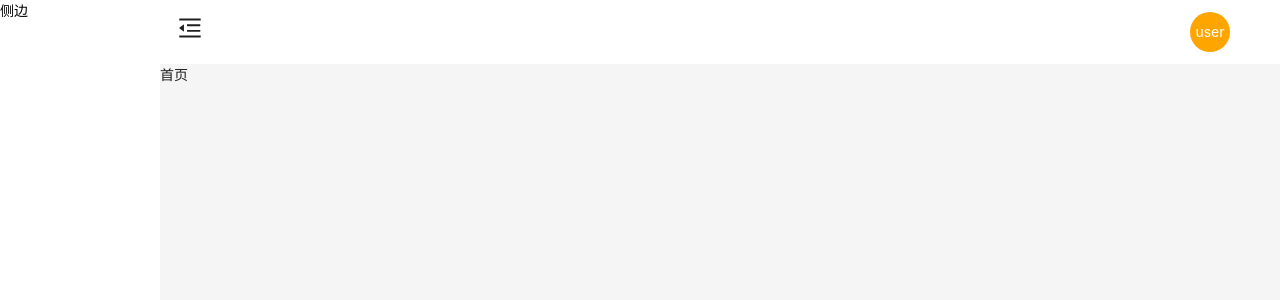
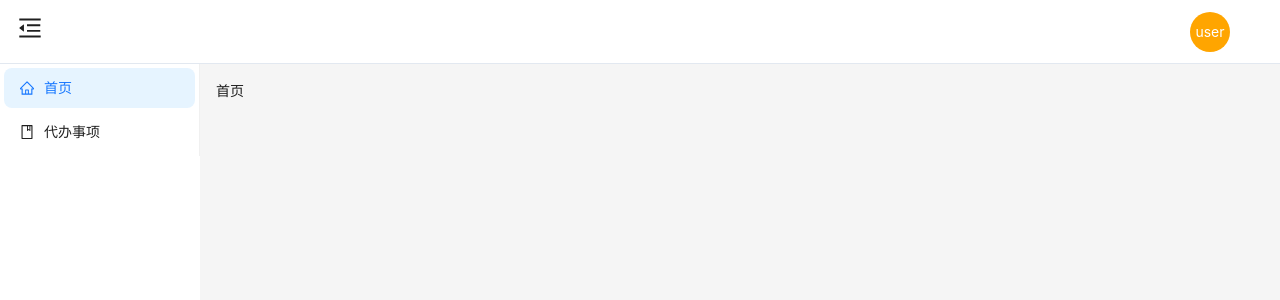
Before and after one commit to LcLoveStudy/template-react, a React (Vite) app: page / in a window 1280 px wide. Shown: the top 300 px of the page. Built offline with nearby package versions, Linux system fonts and the light colour scheme.

Commit message:
:new:add create-menu

```diff
--- a/src/router/routes/index.tsx
+++ b/src/router/routes/index.tsx
@@ -3,7 +3,7 @@ import LayoutDom from '@/view/layout'
 import LoginComp from '@/view/login'
 import { AppRoutes } from './modules'
 
-const routes: MenuItemType[] = [
+export const routes: MenuItemType[] = [
   {
     path: '/login',
     name: '登录',
--- a/src/router/routes/modules/home/index.tsx
+++ b/src/router/routes/modules/home/index.tsx
@@ -1,8 +1,10 @@
 import HomeDom from '@/view/home'
+import { HomeOutlined } from '@ant-design/icons'
 const HomeModule: MenuItemType = {
   order: 1,
   name: '首页',
   path: '/',
+  icon: <HomeOutlined />,
   element: <HomeDom />
 }
 
--- a/src/router/routes/modules/todo-list/index.tsx
+++ b/src/router/routes/modules/todo-list/index.tsx
@@ -1,7 +1,9 @@
 import TodoList from '@/view/todo-list'
+import { BookOutlined } from '@ant-design/icons'
 const TodoModule: MenuItemType = {
   path: 'todo-list',
   name: '代办事项',
+  icon: <BookOutlined />,
   order: 2,
   element: <TodoList />
 }
--- a/src/types/menu.d.ts
+++ b/src/types/menu.d.ts
@@ -2,7 +2,7 @@ declare type MenuItemType = {
   order?: number //菜单项的排序
   name: string //菜单项的名称
   path: string //菜单项的路径
-  icon?: string //菜单项的图标
+  icon?: any //菜单项的图标
   hidden?: boolean //是否在菜单中隐藏
   element: JSX.Element
   children?: MenuItemType[] //菜单项的子菜单
--- a/src/view/layout/index.tsx
+++ b/src/view/layout/index.tsx
@@ -2,32 +2,30 @@ import { Outlet } from 'react-router-dom'
 import { Layout } from 'antd'
 import { useState } from 'react'
 import HeaderComp from './header'
+import SiderComp from './sider'
 const LayoutDom = () => {
   const { Header, Sider, Content } = Layout
   const [collapsed, setCollapsed] = useState(false)
   return (
-    <>
-      <Layout className="w-full h-full">
+    <Layout className="w-full h-full">
+      <Header className="bg-white border-0 border-b-[1px] border-solid border-slate-200">
+        <HeaderComp collapsed={collapsed} collapseChange={() => setCollapsed(!collapsed)} />
+      </Header>
+      <Layout>
         <Sider
-          width={'10rem'}
           collapsible={true}
           trigger={null}
           collapsed={collapsed}
-          className="h-full"
+          className={`h-full ${!collapsed ? 'w-[10vw]' : 'w-16'}`}
           theme="light"
         >
-          <div>侧边</div>
+          <SiderComp />
         </Sider>
-        <Layout>
-          <Header className="bg-white">
-            <HeaderComp collapsed={collapsed} collapseChange={() => setCollapsed(!collapsed)} />
-          </Header>
-          <Content>
-            <Outlet />
-          </Content>
-        </Layout>
+        <Content className="lg:p-4">
+          <Outlet />
+        </Content>
       </Layout>
-    </>
+    </Layout>
   )
 }
 
--- /dev/null
+++ b/src/view/layout/sider/index.tsx
@@ -0,0 +1,41 @@
+import { routes } from '@/router/routes'
+import { Menu } from 'antd'
+import { useEffect, useState } from 'react'
+import { useLocation, useNavigate } from 'react-router-dom'
+const SiderComp = () => {
+  const menuList = routes.find((item) => item.path === '/') as MenuItemType
+  /** 创建菜单 */
+  const createItems = (
+    menu: MenuItemType
+  ): { key: string; label: string; icon: any; children?: any[] } | null => {
+    if (menu.hidden) return null
+    if (!menu.children || menu.children.length === 0) {
+      return {
+        key: menu.path === '/' ? '/' : `/${menu.path}`,
+        label: menu.name,
+        icon: menu.icon || ''
+      }
+    }
+    return {
+      key: menu.path === '/' ? '/' : `/${menu.path}`,
+      label: menu.name,
+      icon: menu.icon || '',
+      children: menu.children.map((item) => createItems(item))
+    }
+  }
+  const navigate = useNavigate()
+  const location = useLocation()
+
+  const [currentPath, setCurrentPath] = useState(location.pathname)
+  useEffect(() => {
+    setCurrentPath(location.pathname)
+  }, [location.pathname])
+
+  //真实菜单
+  const items = menuList.children?.map(createItems)
+  return (
+    <Menu defaultSelectedKeys={[currentPath]} items={items} onClick={({ key }) => navigate(key)} />
+  )
+}
+
+export default SiderComp
```
